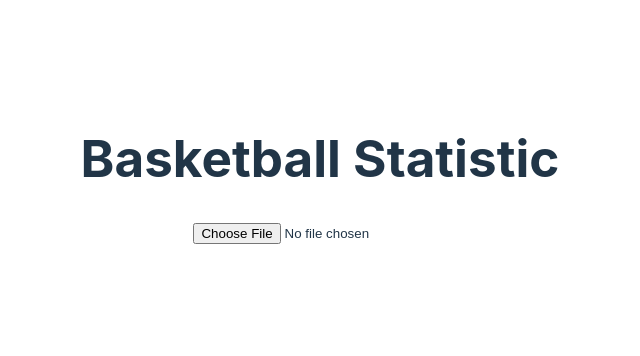
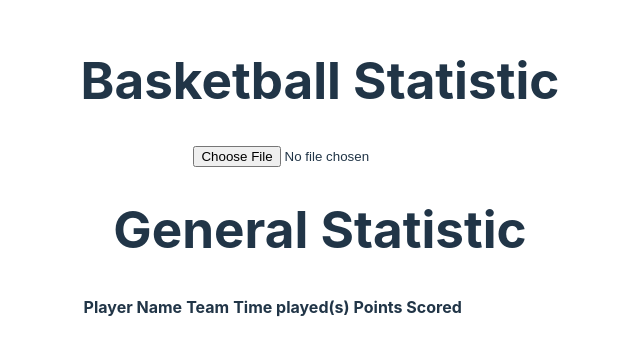
Before and after one commit to visionNew/basketball-master, a React (Vite) app: page / in a window 1280 px wide. Shown: the part 230-586 px from the top of the page, without its empty margins (320-960 px from the left). Built offline with nearby package versions, Linux system fonts and the light colour scheme.

Commit message:
add component DataTable

```diff
--- a/src/App.jsx
+++ b/src/App.jsx
@@ -1,6 +1,7 @@
 import { useState } from "react";
 import { splitData, formatDataMatrix } from "./utils/utils";
 import "./App.css";
+import DataTable from "./components/DataTable";
 
 function App() {
   const [data, setData] = useState([]);
@@ -34,7 +35,8 @@ function App() {
       <div className="App">
         <h1>Basketball Statistic</h1>
         <input type="file" onChange={handleFileUpload} />
-        {data}
+
+        <DataTable data={data} />
       </div>
   );
 }
--- /dev/null
+++ b/src/components/DataTable.jsx
@@ -0,0 +1,33 @@
+/* eslint-disable react/prop-types */
+// eslint-disable-next-line react/prop-types
+function DataTable({ data }) {
+    return (
+        <>
+            <h1>General Statistic</h1>
+            <table>
+                <thead>
+                    <tr>
+                        <th>Player Name</th>
+                        <th>Team</th>
+                        <th>Time played(s)</th>
+                        <th>Points Scored</th>
+                    </tr>
+                </thead>
+                <tbody>
+                    {data.map((row, index) => {
+                        return (
+                            <tr key={index}>
+                                <td>{row[0]}</td>
+                                <td>{row[1]}</td>
+                                <td>{row[2]}</td>
+                                <td>{row[3]}</td>
+                            </tr>
+                        );
+                    })}
+                </tbody>
+            </table>
+        </>
+    );
+}
+
+export default DataTable;
```
